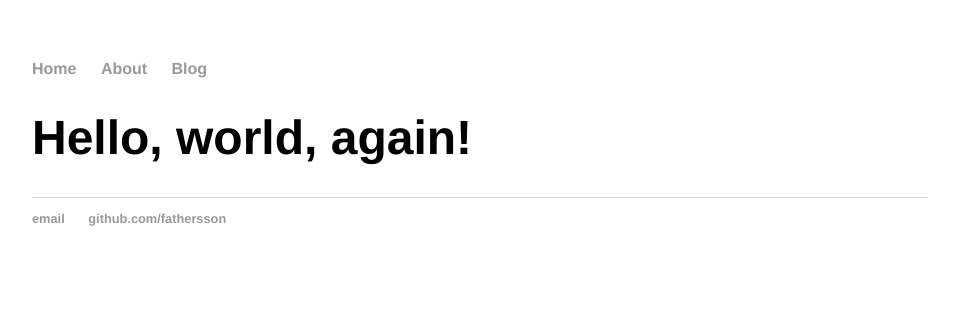
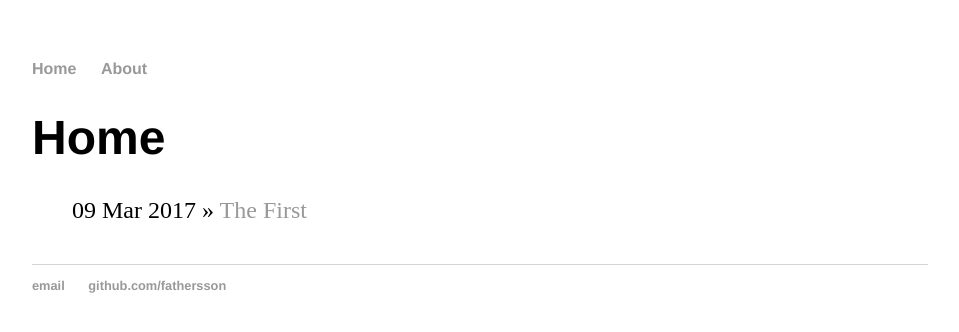
Before and after one commit to iinegve/fathersson.github.io, a Jekyll site: the page built from index.html, in a window 1280 px wide. Shown: the top 332 px of the page, without its empty margins (160-1119 px from the left). Built offline with Jekyll 4.4.1, drawn with Linux system fonts in a browser that asks for light colours.

Commit message:
Playing with layouts

```diff
--- a/_config.yml
+++ b/_config.yml
@@ -1,3 +1,2 @@
 name: Evgenii Morozov
 markdown: kramdown
-permalink: /blog/:year/:month/:day/:title
--- a/_layouts/default.html
+++ b/_layouts/default.html
@@ -10,7 +10,7 @@
     		<ul>
         		<li><a href="/">Home</a></li>
 	        	<li><a href="/about">About</a></li>
-        		<li><a href="/blog">Blog</a></li>
+        		<!--<li><a href="/blog">Blog</a></li>-->
     		</ul>
 		</nav>
 		<div class="container">
--- a/index.html
+++ b/index.html
@@ -1,7 +1,11 @@
 ---
 layout: default
-title: First baby step
+title: Home
 ---
-<div class="blurb">
-	<h1>Hello, world, again!</h1>
-</div><!-- /.blurb -->
+<h1>{{ page.title }}</h1>
+<ul class="posts">
+
+  {% for post in site.posts %}
+    <li><span>{{ post.date | date_to_string }}</span> » <a href="{{ post.url }}" title="{{ post.title }}">{{ post.title }}</a></li>
+  {% endfor %}
+</ul>
```
Also changed, not shown: README.md (deleted).
